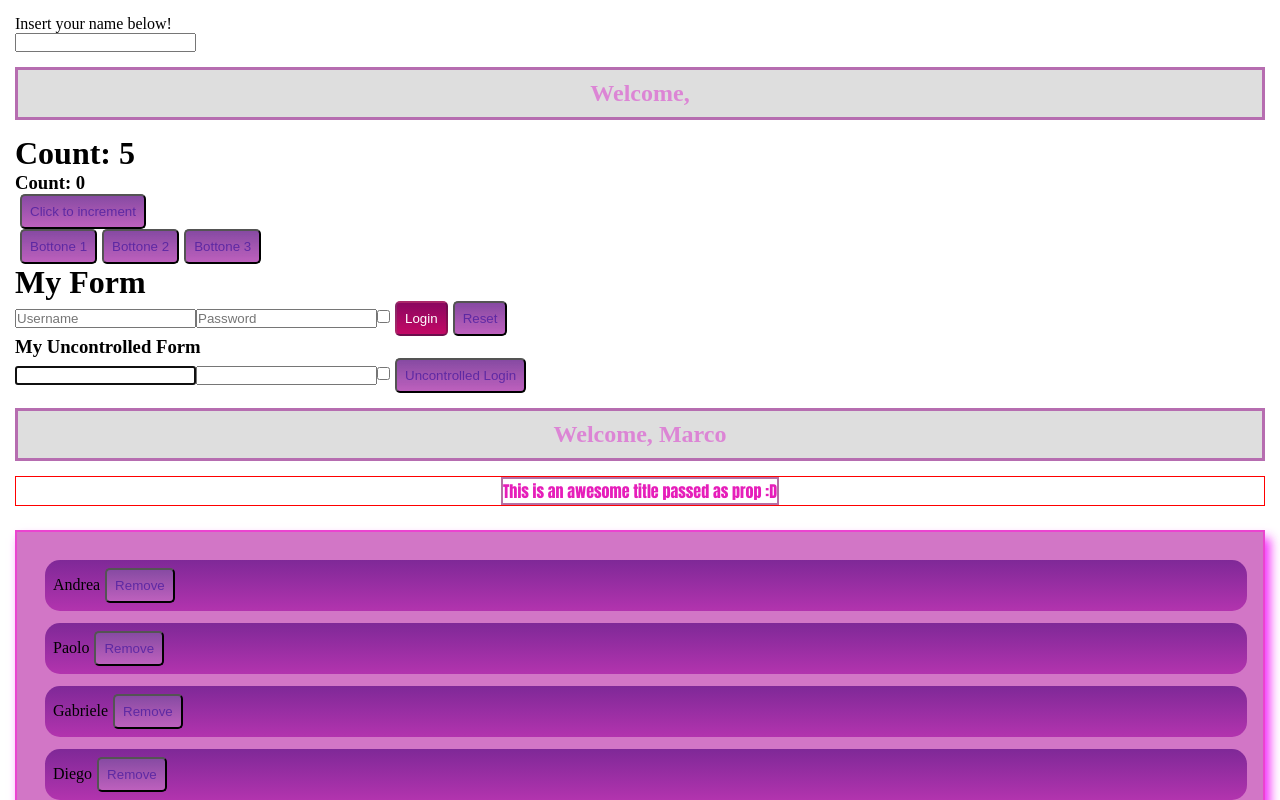
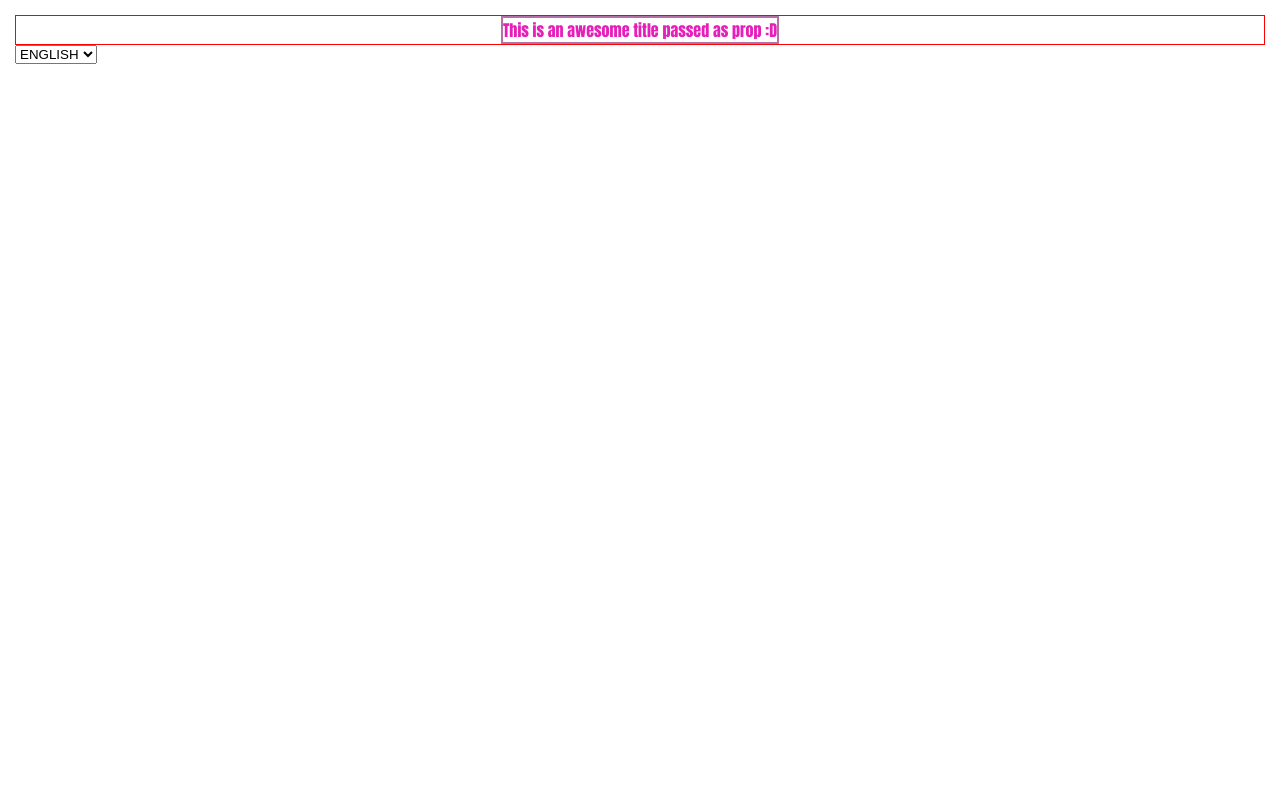
Before and after one commit to mFerlito/react-exercises, a React (Create React App) app: page / in a window 1280 px wide. Shown: the top 800 px of the page. Built offline with nearby package versions, Linux system fonts and the light colour scheme.

Commit message:
context-01 done

```diff
--- a/src/App.js
+++ b/src/App.js
@@ -1,36 +1,15 @@
 import React from 'react'
-import { ClickTracker } from './components/ClickTracker'
-import { Counter } from './components/Counter'
-import { InteractiveWelcome } from './components/InteractiveWelcome'
-import {Login} from './components/Login'
-import { MyUncontrolledForm } from './components/MyUncontrolledForm'
-import { MyTodoList } from './components/MyTodoList'
 import { Welcome } from './components/Welcome'
 import { Container } from './components/Container'
+import { DisplayLanguage } from './components/DisplayLanguage'
 
 export class App extends React.Component {
     render() {
         return <div>
-            <InteractiveWelcome />
-            <Counter initialValue={0} incrementInterval={1000} incrementAmount ={1}/>
-            <ClickTracker />
-            <Login />
-            <MyUncontrolledForm />
-            <Welcome />
+
             <Container title={'This is an awesome title passed as prop :D'} />
-            <MyTodoList  render={(names) => {
-                return(
-                    <div className="container_todoListStyle">
-                        <ul className="container_todoListStyle_ul">
-                            {names.map((name, index) => <li key={name + index}>{name}
-                            <button onClick={() => {names.splice(index, 1);
-                            this.setState({
-                                    names: names });
-                                    }}>Remove</button></li>)}
-                        </ul>
-                    </div>
-                )
-            }}/>
+            <DisplayLanguage />
+
         </div>
 
     }
--- /dev/null
+++ b/src/components/DisplayLanguage.jsx
@@ -0,0 +1,30 @@
+import React from "react";
+import { LanguageContext } from "./LanguageContext";
+
+export class DisplayLanguage extends React.Component {
+    state = {
+        language: 'en',
+    }
+
+    handleLanguageChange = (event) => {
+        this.setState({
+            language: event.target.value,
+        })
+    }
+
+    render() {
+        return (
+            <div>
+
+                <LanguageContext.Provider value={this.state.language}>
+
+                    <select value={this.state.language} onChange={this.handleLanguageChange}>
+                        <option value='en'>ENGLISH</option>
+                        <option value='it'>ITALIANO</option>
+                    </select>
+
+                </LanguageContext.Provider>
+            </div>
+        )
+    }
+}
--- /dev/null
+++ b/src/components/LanguageContext.jsx
@@ -0,0 +1,2 @@
+import { createContext } from "react";
+export const LanguageContext = createContext('en')
```
